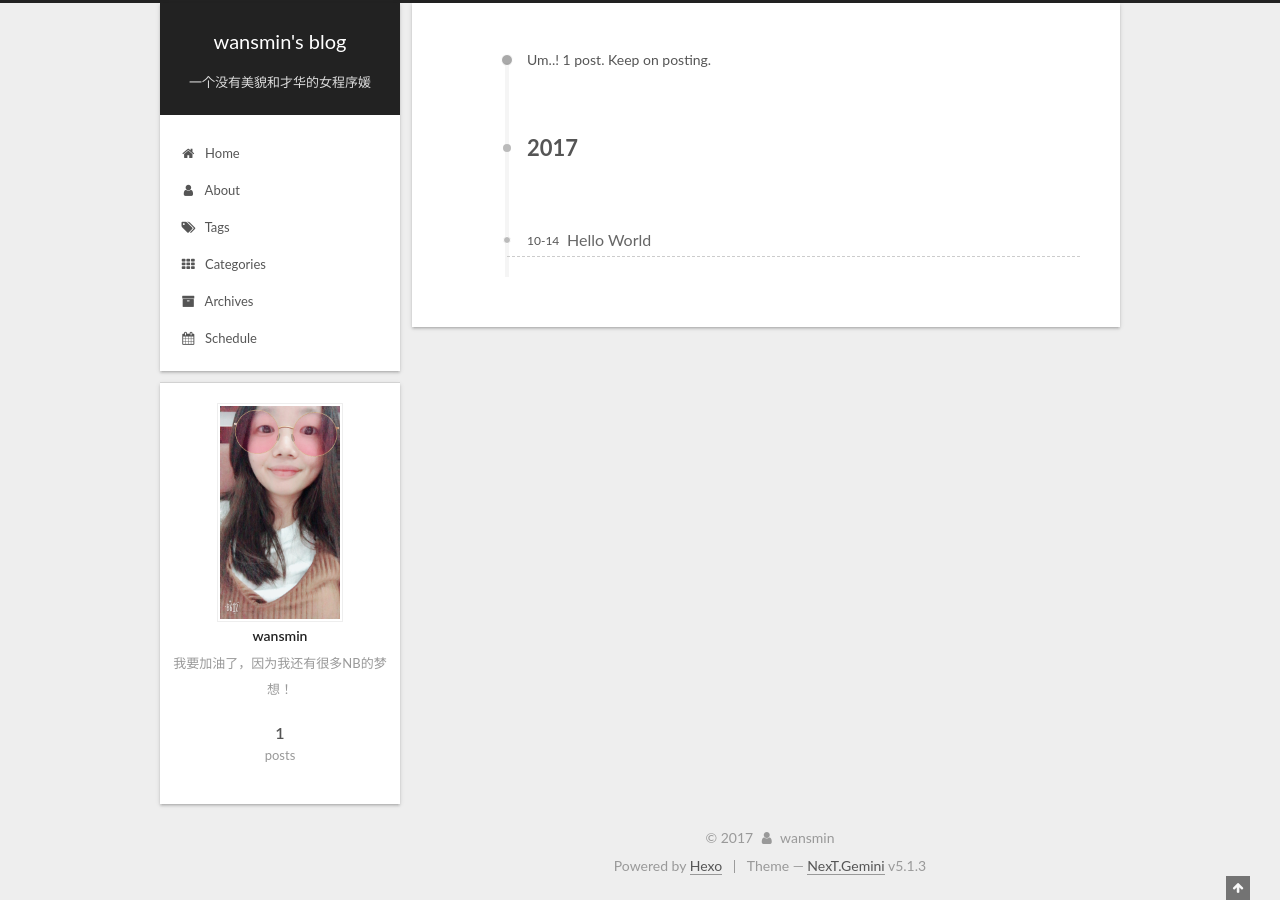
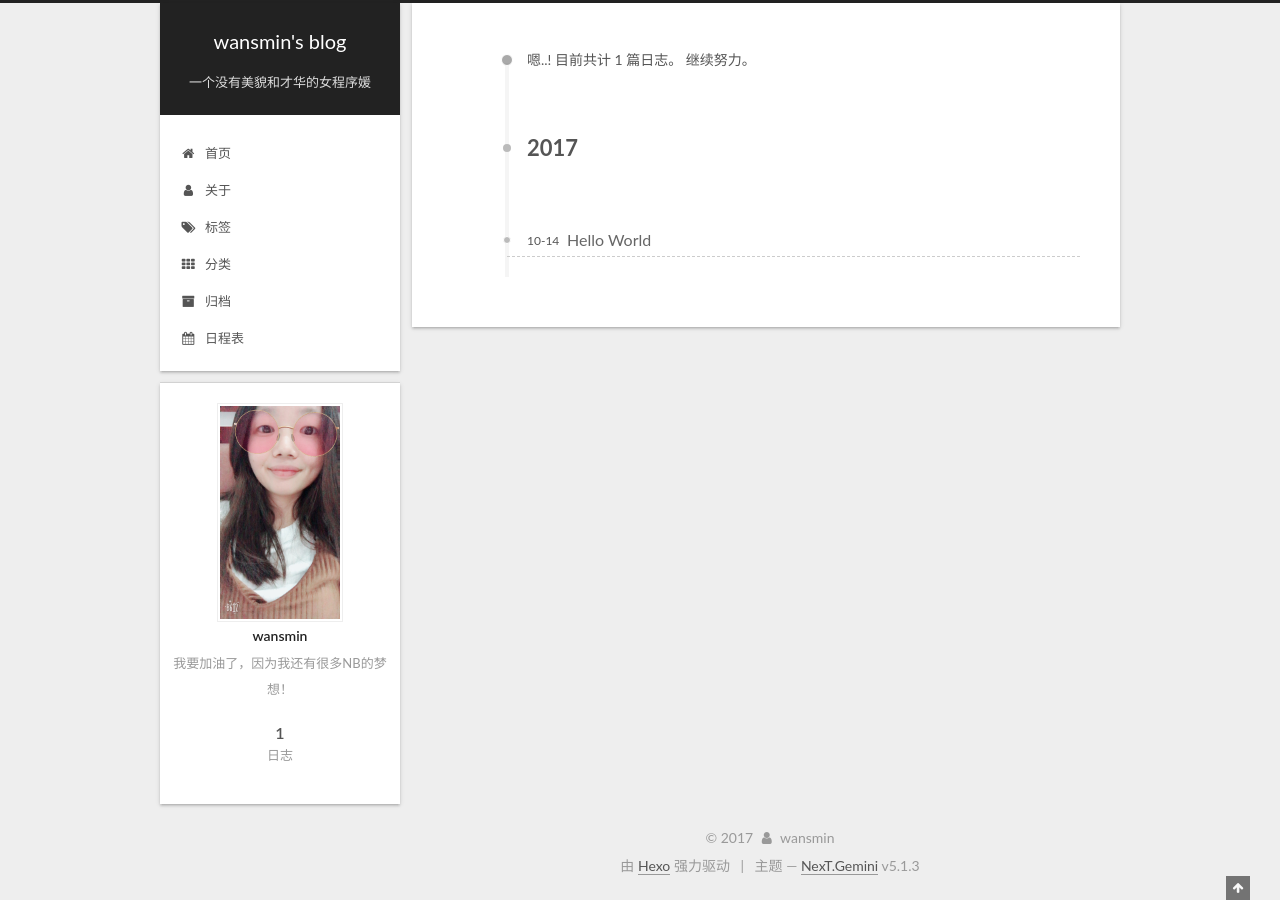
Before and after one commit to wansmin/-wansmin.github.io, a plain HTML site: page archives/2017/10/index.html in a window 1280 px wide. Drawn offline with Linux system fonts and the light colour scheme.

Commit message:
Site updated: 2017-10-15 20:59:57

```diff
--- a/archives/2017/10/index.html
+++ b/archives/2017/10/index.html
@@ -5,7 +5,7 @@
 
 
 
-<html class="theme-next gemini use-motion" lang="en">
+<html class="theme-next gemini use-motion" lang="zh-Hans">
 <head>
   <meta charset="UTF-8"/>
 <meta http-equiv="X-UA-Compatible" content="IE=edge" />
@@ -85,7 +85,7 @@
 <meta property="og:url" content="http://wansmin.github.io/archives/2017/10/index.html">
 <meta property="og:site_name" content="wansmin&#39;s blog">
 <meta property="og:description" content="我要加油了，因为我还有很多NB的梦想！">
-<meta property="og:locale" content="en">
+<meta property="og:locale" content="zh-Hans">
 <meta name="twitter:card" content="summary">
 <meta name="twitter:title" content="wansmin&#39;s blog">
 <meta name="twitter:description" content="我要加油了，因为我还有很多NB的梦想！">
@@ -104,7 +104,7 @@
     motion: {"enable":true,"async":false,"transition":{"post_block":"fadeIn","post_header":"slideDownIn","post_body":"slideDownIn","coll_header":"slideLeftIn","sidebar":"slideUpIn"}},
     duoshuo: {
       userId: '0',
-      author: 'Author'
+      author: '博主'
     },
     algolia: {
       applicationID: '',
@@ -124,7 +124,7 @@
 
 
 
-  <title>Archive | wansmin's blog</title>
+  <title>归档 | wansmin's blog</title>
 
 
 
@@ -136,7 +136,7 @@
 
 </head>
 
-<body itemscope itemtype="http://schema.org/WebPage" lang="en">
+<body itemscope itemtype="http://schema.org/WebPage" lang="zh-Hans">
 
 
 
@@ -184,7 +184,7 @@
 
               <i class="menu-item-icon fa fa-fw fa-home"></i> <br />
 
-            Home
+            首页
           </a>
         </li>
 
@@ -194,7 +194,7 @@
 
               <i class="menu-item-icon fa fa-fw fa-user"></i> <br />
 
-            About
+            关于
           </a>
         </li>
 
@@ -204,7 +204,7 @@
 
               <i class="menu-item-icon fa fa-fw fa-tags"></i> <br />
 
-            Tags
+            标签
           </a>
         </li>
 
@@ -214,7 +214,7 @@
 
               <i class="menu-item-icon fa fa-fw fa-th"></i> <br />
 
-            Categories
+            分类
           </a>
         </li>
 
@@ -224,7 +224,7 @@
 
               <i class="menu-item-icon fa fa-fw fa-archive"></i> <br />
 
-            Archives
+            归档
           </a>
         </li>
 
@@ -234,7 +234,7 @@
 
               <i class="menu-item-icon fa fa-fw fa-calendar"></i> <br />
 
-            Schedule
+            日程表
           </a>
         </li>
 
@@ -270,7 +270,7 @@
 
 
 
-        Um..! 1 post. Keep on posting.
+        嗯..! 目前共计 1 篇日志。 继续努力。
       </span>
 
 
@@ -373,7 +373,7 @@
                 <a href="/archives/">
 
                   <span class="site-state-item-count">1</span>
-                  <span class="site-state-item-name">posts</span>
+                  <span class="site-state-item-name">日志</span>
                 </a>
               </div>
 
@@ -425,7 +425,7 @@
 </div>
 
 
-  <div class="powered-by">Powered by <a class="theme-link" target="_blank" href="https://hexo.io">Hexo</a></div>
+  <div class="powered-by">由 <a class="theme-link" target="_blank" href="https://hexo.io">Hexo</a> 强力驱动</div>
 
 
 
@@ -433,7 +433,7 @@
 
 
 
-  <div class="theme-info">Theme &mdash; <a class="theme-link" target="_blank" href="https://github.com/iissnan/hexo-theme-next">NexT.Gemini</a> v5.1.3</div>
+  <div class="theme-info">主题 &mdash; <a class="theme-link" target="_blank" href="https://github.com/iissnan/hexo-theme-next">NexT.Gemini</a> v5.1.3</div>
 
 
 
```
Also changed, not shown: 2017/10/14/hello-world/index.html (+17 -17 lines), archives/2017/index.html (+15 -15 lines), archives/index.html (+15 -15 lines), index.html (+15 -15 lines).
